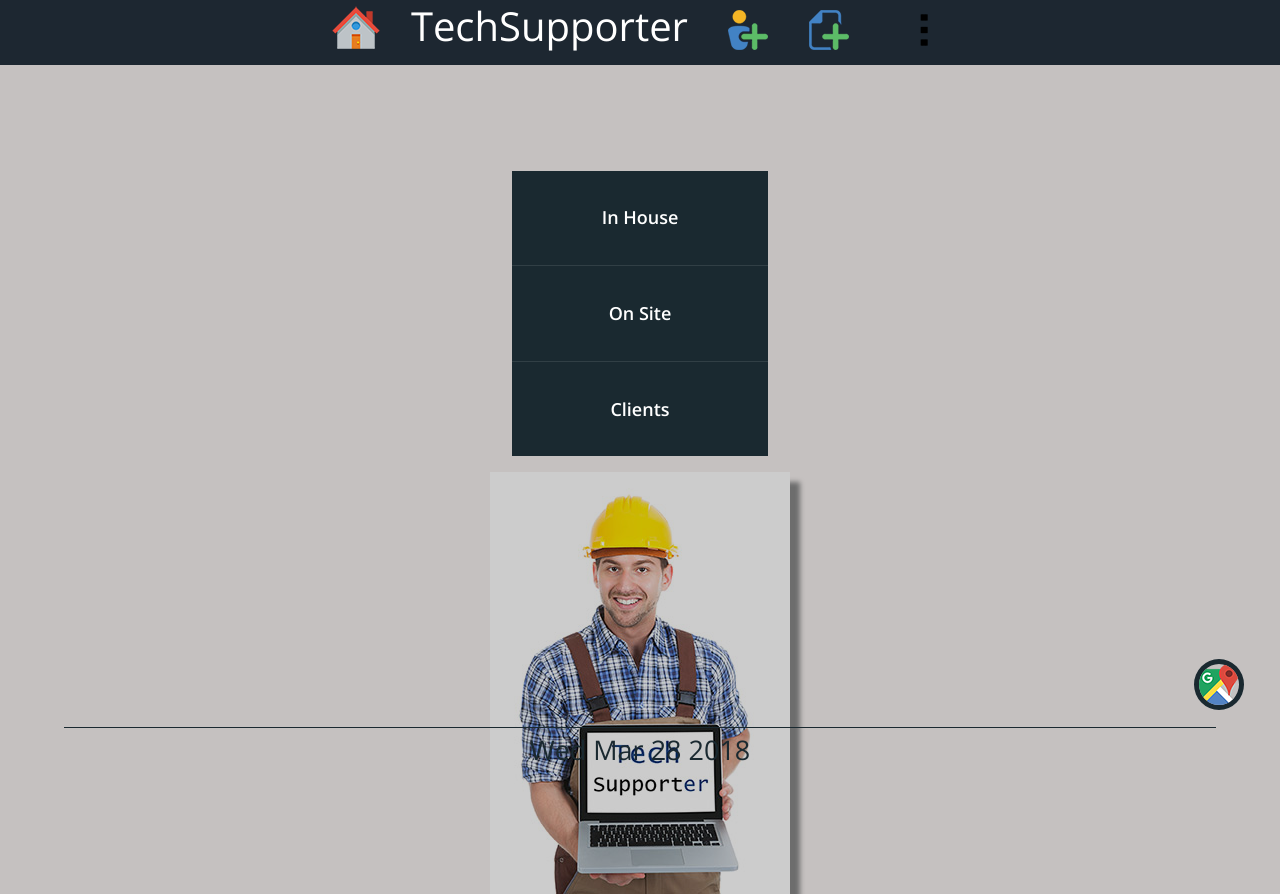
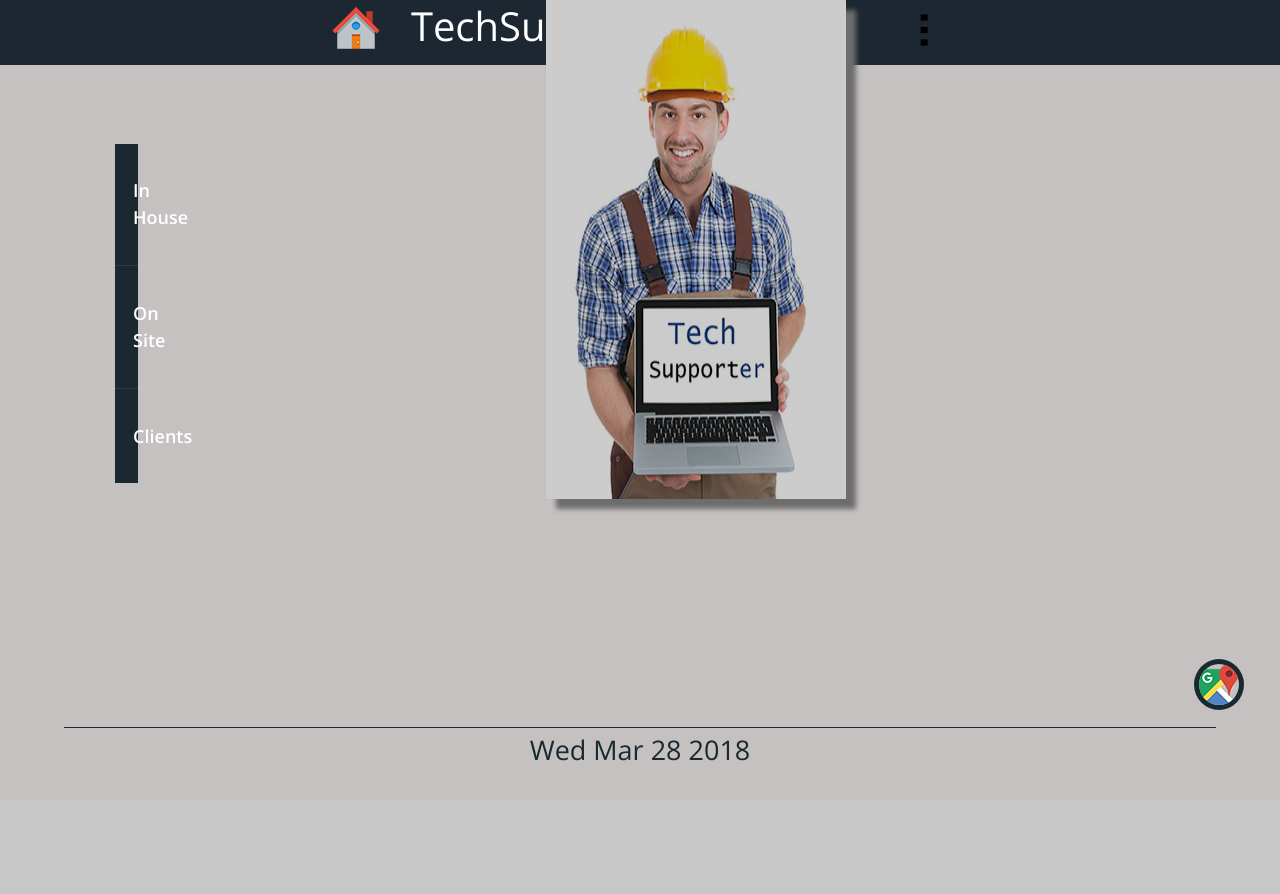
Before and after one commit to tpliakas/tech-supporter, a PHP site: page / in a window 1280 px wide. After the commit the page ends 761 px from the top, so only its background shows below. Run offline with PHP 8.4, Linux system fonts and the light colour scheme; some libraries are stand-ins or nearby versions.

Commit message:
added bootstrap classes to index file

```diff
--- a/includes/header.php
+++ b/includes/header.php
@@ -3,10 +3,9 @@
     <head>
         <meta charset="utf-8">
         <title>TechSupporter - <?php echo $pageTitle ?> </title>
-        <<meta charset="utf-8">
+        <meta charset="utf-8">
         <meta name="viewport" content="width=device-width, initial-scale=1, shrink-to-fit=no">
         <link rel="shorcut icon" type="image/x-icon" href="images/favicon.png">
-        <link rel="stylesheet" href="css/normalize.css">
         <link rel="stylesheet" href="//maxcdn.bootstrapcdn.com/bootstrap/4.0.0-beta.2/css/bootstrap.min.css" integrity="sha384-PsH8R72JQ3SOdhVi3uxftmaW6Vc51MKb0q5P2rRUpPvrszuE4W1povHYgTpBfshb" crossorigin="anonymous">
         <link rel="stylesheet" href="css/main.css">
         <script src="https://maxcdn.bootstrapcdn.com/bootstrap/4.0.0-beta.2/js/bootstrap.min.js" integrity="sha384-alpBpkh1PFOepccYVYDB4do5UnbKysX5WZXm3XxPqe5iKTfUKjNkCk9SaVuEZflJ" crossorigin="anonymous"></script>
--- a/index.php
+++ b/index.php
@@ -2,7 +2,9 @@
     $pageTitle = 'Homepage';
     include('includes/header.php');
 ?>
-        <nav class="col-xs-4">
+    <div class="container">
+        <div class="row">
+            <nav class="col-xs-12">
                 <ul>
                     <a href="inhouse.php"><li id="inhouse"><b>In House</b></li></a>
                     <hr>
@@ -12,6 +14,8 @@
                 </ul>
             </nav>
             <img id="mainimage" class="img-fluid" src="images/bg.jpg" alt="Tech Supporter">
+        </div>
+    </div>
 <?php
     include('includes/footer.php');
 ?>
```
Lines whose indentation alone changed are shown as unchanged.
